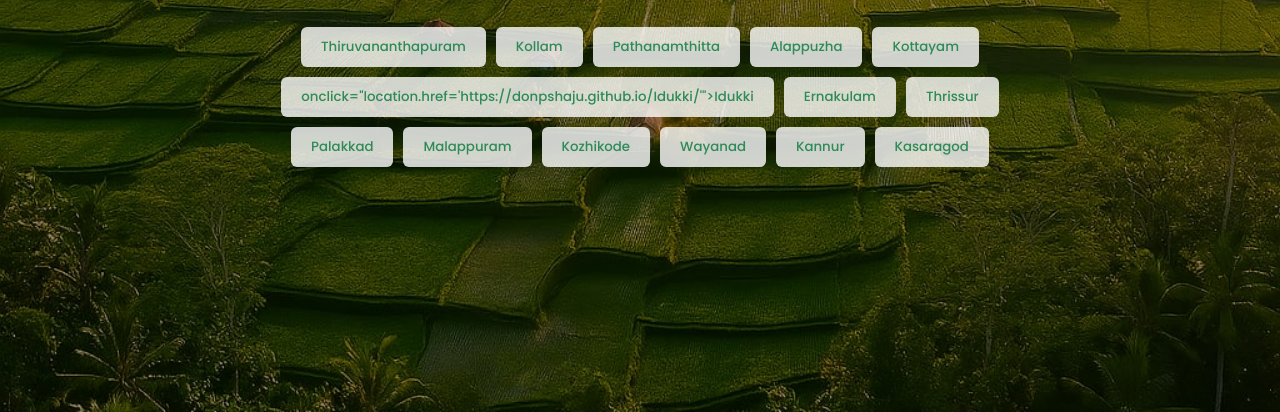
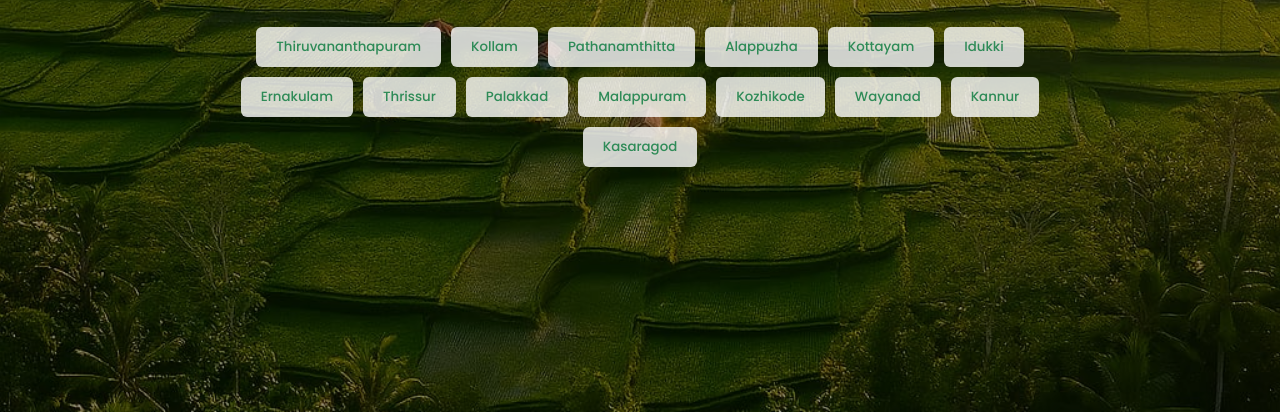
Before and after one commit to Cherian-11/Travelguide, a plain HTML site: page home.html in a window 1280 px wide. Shown: the part 388-800 px from the top of the page. Drawn offline with Linux system fonts and the light colour scheme.

Commit message:
Update home.html

```diff
--- a/home.html
+++ b/home.html
@@ -136,7 +136,7 @@
       <button onclick="location.href='pta.html'">Pathanamthitta</button>
       <button onclick="location.href='https://donpshaju.github.io/Alappuzha/'">Alappuzha</button>
       <button>Kottayam</button>
-      <button> onclick="location.href='https://donpshaju.github.io/Idukki/'">Idukki</button>
+      <button onclick="location.href='https://donpshaju.github.io/Idukki/'">Idukki</button>
       <button>Ernakulam</button>
       <button>Thrissur</button>
       <button>Palakkad</button>
```
